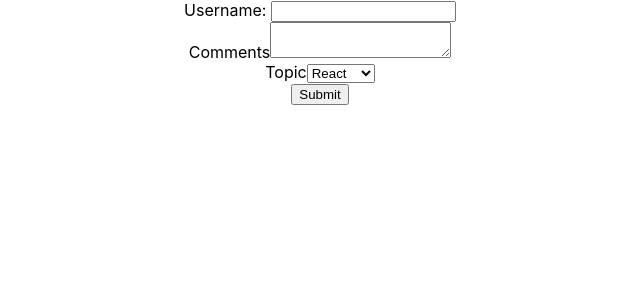
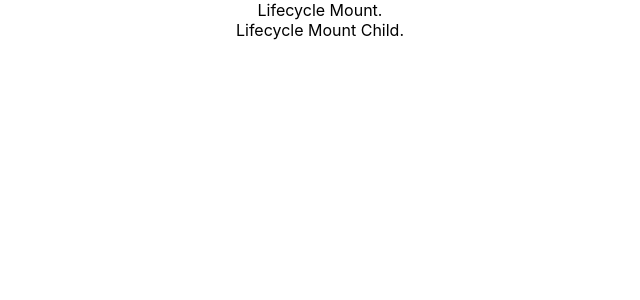
Before and after one commit to kandarpkakkad/hello_world, a React (Create React App) app: page / in a window 1280 px wide. Shown: the top 300 px of the page, without its empty margins (320-960 px from the left). Built offline with nearby package versions, Linux system fonts and the light colour scheme.

Commit message:
Day 3 - Ended

```diff
--- a/src/App.js
+++ b/src/App.js
@@ -11,12 +11,14 @@ import './App.css';
 // import ParentComponent from './Components/ParentComponent';
 // import UserGreeting from './Components/UserGreeting';
 // import NameList from './Components/NameList';
-import Form from './Components/Form';
+// import Form from './Components/Form';
+import LifecycleMount from './Components/LifecycleMount';
 
 function App() {
   return (
     <div className="App">
-      <Form />
+      <LifecycleMount />
+      {/* <Form /> */}
       {/* <NameList />
       <UserGreeting />
       <ParentComponent />
--- /dev/null
+++ b/src/Components/LifecycleMount.js
@@ -0,0 +1,35 @@
+import React, { Component } from 'react'
+import LifecycleMountChild from './LifecycleMountChild'
+
+class LifecycleMount extends Component {
+    constructor(props) {
+        super(props)
+
+        this.state = {
+             name: 'Kandarp',
+        }
+        console.log("LifecycleMount constructor")
+    }
+
+    static getDerivedStateFromProps(props, state) {
+        console.log("LifecycleMount getDerivedStateFromProps")
+        return null
+    }
+
+    componentDidMount() {
+        console.log("LifecycleMount componentDidMount")
+    }
+
+
+    render() {
+        console.log("LifecycleMount render")
+        return (
+            <div>
+                <div>Lifecycle Mount.</div>
+                <LifecycleMountChild />
+            </div>
+        )
+    }
+}
+
+export default LifecycleMount
--- /dev/null
+++ b/src/Components/LifecycleMountChild.js
@@ -0,0 +1,33 @@
+import React, { Component } from 'react'
+
+class LifecycleMountChild extends Component {
+    constructor(props) {
+        super(props)
+
+        this.state = {
+             name: 'Kandarp',
+        }
+        console.log("LifecycleMountChild constructor")
+    }
+
+    static getDerivedStateFromProps(props, state) {
+        console.log("LifecycleMountChild getDerivedStateFromProps")
+        return null
+    }
+
+    componentDidMount() {
+        console.log("LifecycleMountChild componentDidMount")
+    }
+
+
+    render() {
+        console.log("LifecycleMountChild render")
+        return (
+            <div>
+                Lifecycle Mount Child.
+            </div>
+        )
+    }
+}
+
+export default LifecycleMountChild
```
